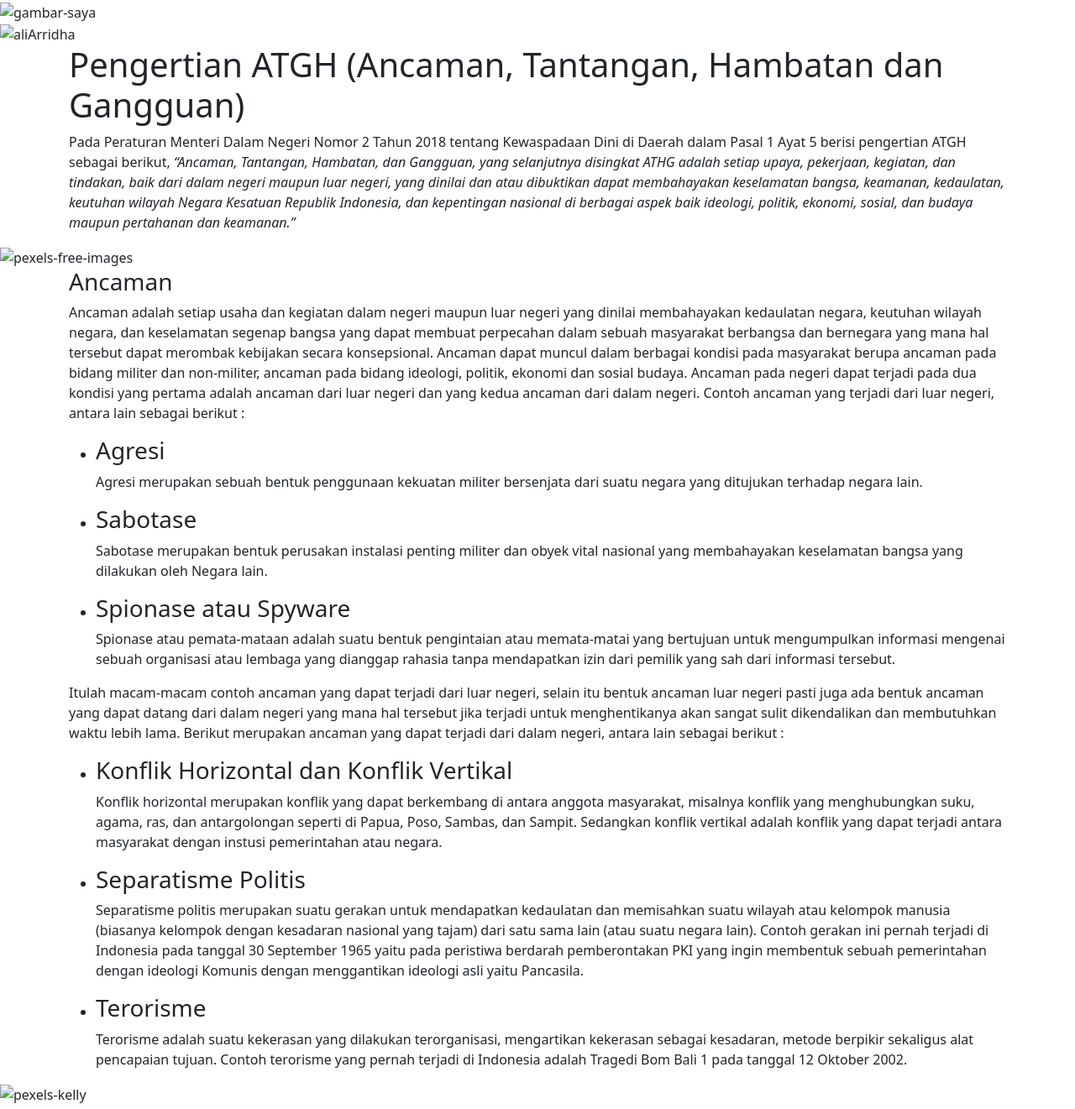
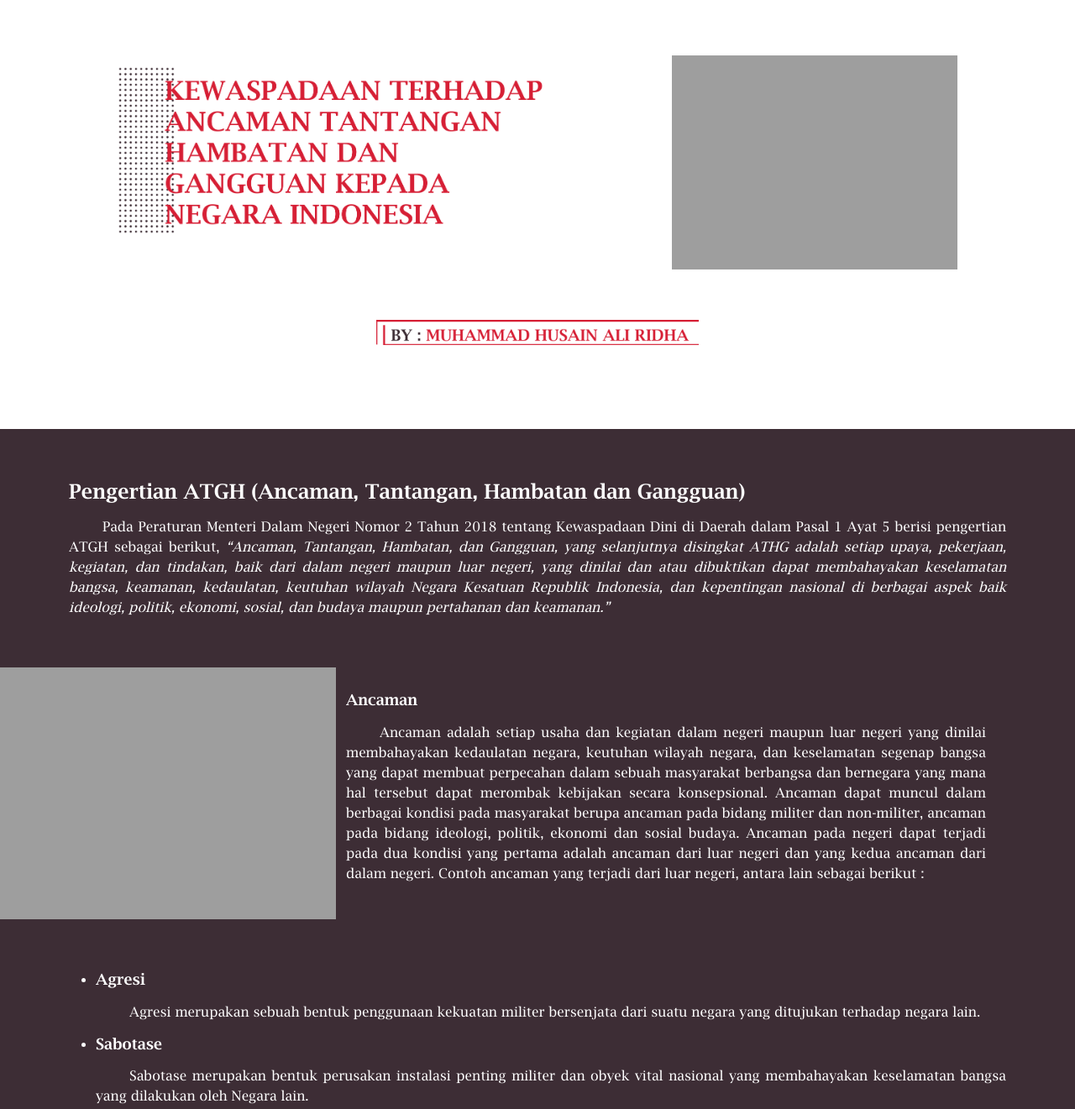
Before and after one commit to TurnNull/Proyek-Kelas, a plain HTML site: page index.html in a window 1280 px wide. Shown: the part 24-1345 px from the top of the page at 84% size. Drawn offline with nearby package versions, Linux system fonts and the light colour scheme; the site is published under a folder, as on GitHub Pages, so addresses that start at the root find nothing.

Commit message:
hanya slash

```diff
--- a/index.html
+++ b/index.html
@@ -5,20 +5,20 @@
     <meta http-equiv="X-UA-Compatible" content="IE=edge">
     <meta name="viewport" content="width=device-width, initial-scale=1.0">
     <link href="https://cdn.jsdelivr.net/npm/bootstrap@5.3.0-alpha1/dist/css/bootstrap.min.css" rel="stylesheet" integrity="sha384-GLhlTQ8iRABdZLl6O3oVMWSktQOp6b7In1Zl3/Jr59b6EGGoI1aFkw7cmDA6j6gD" crossorigin="anonymous">
-    <link rel="stylesheet" href="/asset/css/style.css">
+    <link rel="stylesheet" href="asset/css/style.css">
     <title>Document</title>
 </head>
 <body>
     <div class="banner">
         <div class="col">
             <div class="judul-materi">
-                <img src="/asset/images/banner/judul-materi.png" alt="judul-materi">
+                <img src="asset/images/banner/judul-materi.png" alt="judul-materi">
             </div>
             <div class="gambar-saya">
-                <img src="/asset/images/banner/photo-saya.png" alt="gambar-saya">
+                <img src="asset/images/banner/photo-saya.png" alt="gambar-saya">
             </div>
             <div class="nama">
-                <img src="/asset/images/banner/nama.png" alt="aliArridha">
+                <img src="asset/images/banner/nama.png" alt="aliArridha">
             </div>
         </div>
     </div>
@@ -31,7 +31,7 @@
     </div>
 
     <div class="bab-1-img">
-        <img src="/asset/images/body/Bab-1-img.png" alt="pexels-free-images">
+        <img src="asset/images/body/Bab-1-img.png" alt="pexels-free-images">
         <div class="container">
             <section class="materi-bab-pertama">
                 <h3>Ancaman</h3>
@@ -77,7 +77,7 @@
         </div>
 
         <div class="subbab-1-img">
-            <img src="/asset/images/body/pexels-kelly-4570712 1.png" alt="pexels-kelly">
+            <img src="asset/images/body/pexels-kelly-4570712 1.png" alt="pexels-kelly">
             <div class="container">
                 <section class="materi-bab-pertama">
                     <h3>Tantangan</h3>
@@ -118,7 +118,7 @@
     </div>
 
     <div class="bab-2-img">
-        <img src="/asset/images/body/Bab-2-img.png" alt="pexels-free-images">
+        <img src="asset/images/body/Bab-2-img.png" alt="pexels-free-images">
         <div class="container">
             <section class="materi-bab-kedua">
                 <h3>Tantangan</h3>
@@ -169,7 +169,7 @@
     </div>
 
     <div class="bab-3-img">
-        <img src="/asset/images/body/Kristina-detikedu.png" alt="Kristina-Detikedu">
+        <img src="asset/images/body/Kristina-detikedu.png" alt="Kristina-Detikedu">
     </div>
 
     <div class="container">
@@ -202,7 +202,7 @@
     <footer>
         <div class="upper">
             <a href="#">
-                <img src="/asset/images/footer/upper.png" alt="">
+                <img src="asset/images/footer/upper.png" alt="">
             </a>
         </div>
 
```
